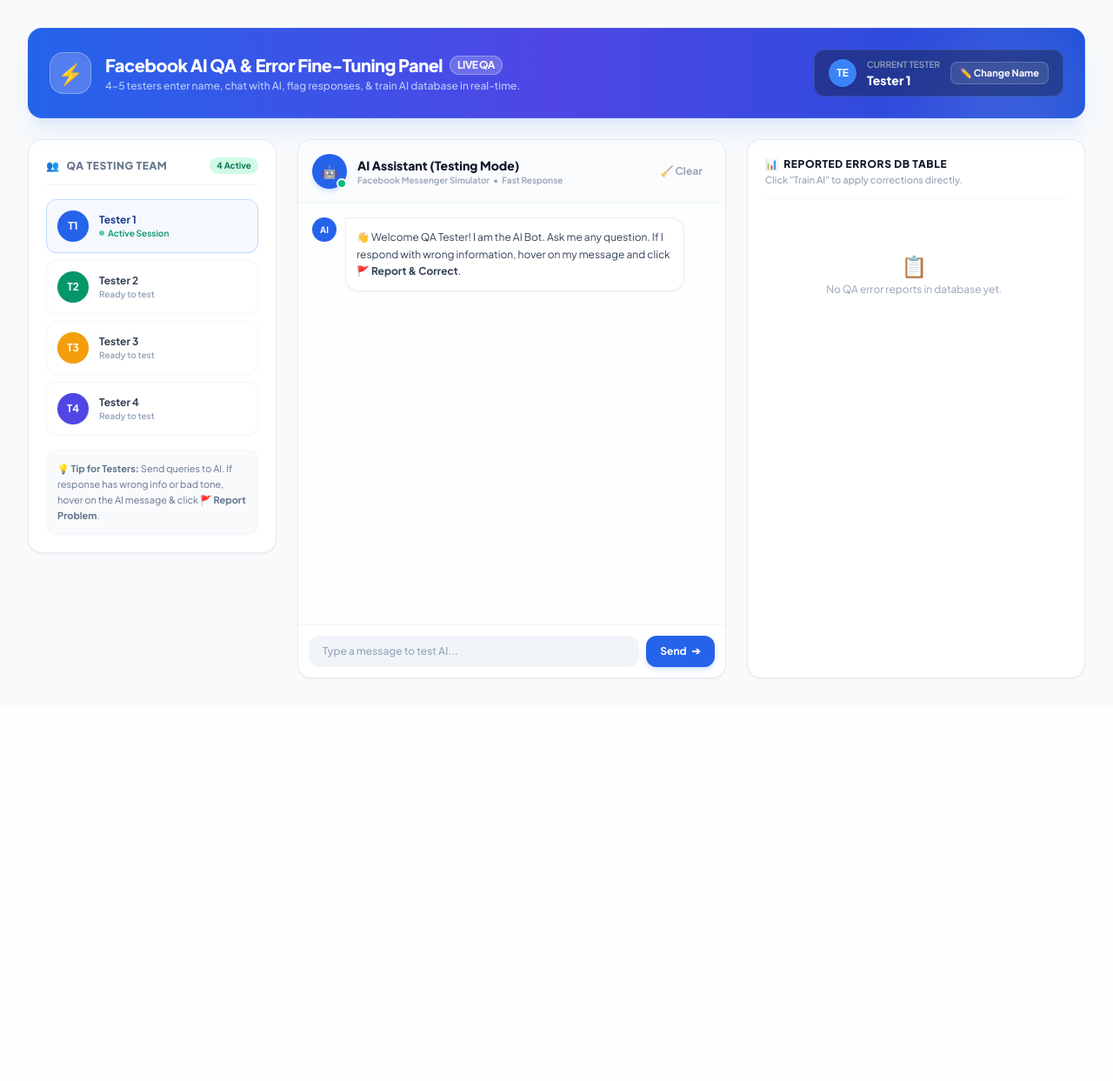
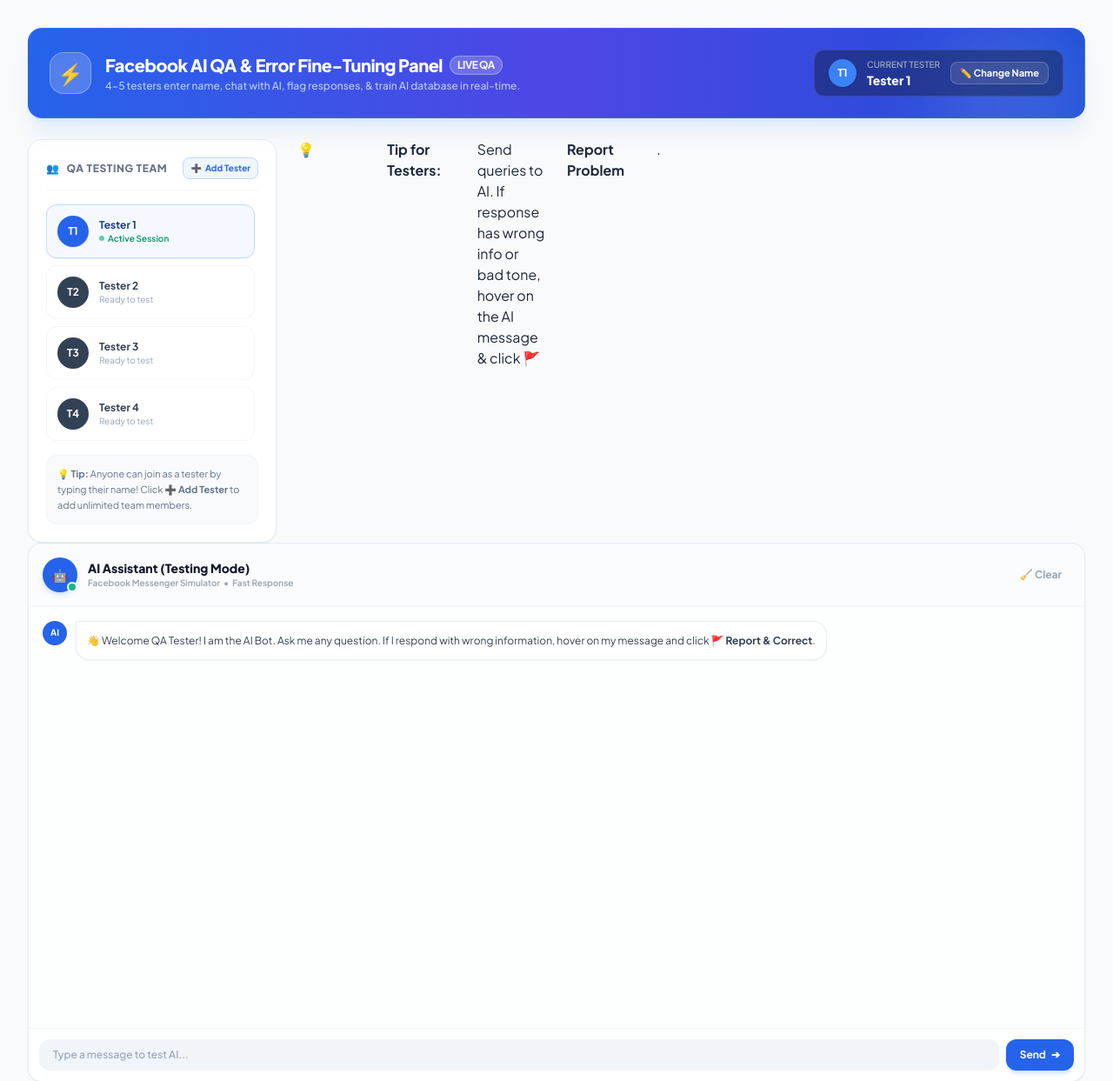
Before and after one commit to Prantho-das/ai-chat-bot, a FastAPI app: template app/templates/qa_panel.html in a window 1280 px wide. Shown: the part 64-1307 px from the top of the page at 87% size. Before the commit the page ends 845 px from the top, so only its background shows below. Run offline with FastAPI, Linux system fonts and the light colour scheme; the template is opened without the code that fills it, so the values that code supplies are empty; parts of the project's set-up code (start-up, migrations or seed data) failed here and were passed over; some libraries are stand-ins or nearby versions.

Commit message:
Support unlimited dynamic QA testers creation and session switching

```diff
--- a/app/templates/qa_panel.html
+++ b/app/templates/qa_panel.html
@@ -50,54 +50,19 @@
                 <h3 class="text-xs font-extrabold uppercase tracking-wider text-slate-500 flex items-center gap-2">
                     <span>👥</span> QA Testing Team
                 </h3>
-                <span class="text-[10px] bg-emerald-100 text-emerald-700 px-2 py-0.5 rounded-full font-bold">4 Active</span>
+                <button onclick="addNewTesterPrompt()" class="text-[10px] bg-blue-50 text-blue-600 hover:bg-blue-100 px-2 py-1 rounded-lg font-bold border border-blue-200 transition-all flex items-center gap-1">
+                    <span>➕</span> Add Tester
+                </button>
             </div>
 
-            <div class="space-y-2" id="testerList">
-                <div onclick="setTester('Tester 1')" class="tester-card p-3 rounded-xl border transition-all cursor-pointer flex items-center justify-between bg-blue-50/60 border-blue-200 text-blue-900 shadow-sm" id="card-Tester1">
-                    <div class="flex items-center space-x-3">
-                        <div class="w-9 h-9 rounded-full bg-blue-600 text-white font-bold flex items-center justify-center text-xs shadow-sm">T1</div>
-                        <div>
-                            <div class="font-bold text-xs">Tester 1</div>
-                            <div class="text-[10px] text-emerald-600 font-semibold flex items-center gap-1">
-                                <span class="w-1.5 h-1.5 rounded-full bg-emerald-500 animate-pulse"></span> Active Session
-                            </div>
-                        </div>
-                    </div>
-                </div>
-
-                <div onclick="setTester('Tester 2')" class="tester-card p-3 rounded-xl border border-slate-100 hover:border-slate-200 hover:bg-slate-50 transition-all cursor-pointer flex items-center justify-between text-slate-700" id="card-Tester2">
-                    <div class="flex items-center space-x-3">
-                        <div class="w-9 h-9 rounded-full bg-emerald-600 text-white font-bold flex items-center justify-center text-xs shadow-sm">T2</div>
-                        <div>
-                            <div class="font-bold text-xs">Tester 2</div>
-                            <div class="text-[10px] text-slate-400 font-semibold">Ready to test</div>
-                        </div>
-                    </div>
-                </div>
-
-                <div onclick="setTester('Tester 3')" class="tester-card p-3 rounded-xl border border-slate-100 hover:border-slate-200 hover:bg-slate-50 transition-all cursor-pointer flex items-center justify-between text-slate-700" id="card-Tester3">
-                    <div class="flex items-center space-x-3">
-                        <div class="w-9 h-9 rounded-full bg-amber-500 text-white font-bold flex items-center justify-center text-xs shadow-sm">T3</div>
-                        <div>
-                            <div class="font-bold text-xs">Tester 3</div>
-                            <div class="text-[10px] text-slate-400 font-semibold">Ready to test</div>
-                        </div>
-                    </div>
-                </div>
-
-                <div onclick="setTester('Tester 4')" class="tester-card p-3 rounded-xl border border-slate-100 hover:border-slate-200 hover:bg-slate-50 transition-all cursor-pointer flex items-center justify-between text-slate-700" id="card-Tester4">
-                    <div class="flex items-center space-x-3">
-                        <div class="w-9 h-9 rounded-full bg-indigo-600 text-white font-bold flex items-center justify-center text-xs shadow-sm">T4</div>
-                        <div>
-                            <div class="font-bold text-xs">Tester 4</div>
-                            <div class="text-[10px] text-slate-400 font-semibold">Ready to test</div>
-                        </div>
-                    </div>
-                </div>
+            <div class="space-y-2 max-h-[380px] overflow-y-auto pr-1 custom-scrollbar" id="testerList">
+                <!-- Dynamically rendered testers list -->
             </div>
 
             <div class="p-3 bg-slate-50 rounded-xl border border-slate-100 text-[11px] text-slate-500 leading-relaxed">
+                💡 <strong>Tip:</strong> Anyone can join as a tester by typing their name! Click ➕ <strong>Add Tester</strong> to add unlimited team members.
+            </div>
+        </div>
                 💡 <strong>Tip for Testers:</strong> Send queries to AI. If response has wrong info or bad tone, hover on the AI message & click 🚩 <strong>Report Problem</strong>.
             </div>
         </div>
@@ -254,28 +219,63 @@
 
 <script>
     let activeTester = localStorage.getItem("qa_active_tester") || "Tester 1";
+    let testersList = JSON.parse(localStorage.getItem("qa_testers_list")) || ["Tester 1", "Tester 2", "Tester 3", "Tester 4"];
     let chatHistory = [];
 
     document.addEventListener("DOMContentLoaded", () => {
+        renderTesters();
         setTester(activeTester);
     });
+
+    function renderTesters() {
+        if (!testersList.includes(activeTester)) {
+            testersList.push(activeTester);
+            localStorage.setItem("qa_testers_list", JSON.stringify(testersList));
+        }
+
+        const container = document.getElementById("testerList");
+        container.innerHTML = testersList.map(name => {
+            const isCurrent = name === activeTester;
+            const initials = name.split(" ").map(n => n[0]).join("").toUpperCase().substring(0, 2) || "T";
+            const safeId = name.replace(/\s+/g, '');
+            return `
+                <div onclick="setTester('${name}')" class="tester-card p-3 rounded-xl border transition-all cursor-pointer flex items-center justify-between ${isCurrent ? 'bg-blue-50/60 border-blue-200 text-blue-900 shadow-sm' : 'border-slate-100 hover:border-slate-200 hover:bg-slate-50 text-slate-700'}" id="card-${safeId}">
+                    <div class="flex items-center space-x-3">
+                        <div class="w-9 h-9 rounded-full ${isCurrent ? 'bg-blue-600' : 'bg-slate-700'} text-white font-bold flex items-center justify-center text-xs shadow-sm">${initials}</div>
+                        <div>
+                            <div class="font-bold text-xs">${name}</div>
+                            <div class="text-[10px] ${isCurrent ? 'text-emerald-600 font-semibold' : 'text-slate-400'} flex items-center gap-1">
+                                ${isCurrent ? '<span class="w-1.5 h-1.5 rounded-full bg-emerald-500 animate-pulse"></span> Active Session' : 'Ready to test'}
+                            </div>
+                        </div>
+                    </div>
+                </div>
+            `;
+        }).join("");
+    }
 
     function setTester(name) {
         activeTester = name;
         localStorage.setItem("qa_active_tester", name);
         document.getElementById("currentTesterName").innerText = name;
-        document.getElementById("testerBadgeAvatar").innerText = name.substring(0, 2).toUpperCase();
+        document.getElementById("testerBadgeAvatar").innerText = name.split(" ").map(n => n[0]).join("").toUpperCase().substring(0, 2) || "T";
+        renderTesters();
+    }
 
-        document.querySelectorAll(".tester-card").forEach(c => c.classList.remove("bg-blue-50/60", "border-blue-200", "text-blue-900", "shadow-sm"));
-        const target = document.getElementById(`card-${name.replace(/\s+/g, '')}`);
-        if(target) target.classList.add("bg-blue-50/60", "border-blue-200", "text-blue-900", "shadow-sm");
+    function addNewTesterPrompt() {
+        let name = prompt("Enter New QA Tester Name:");
+        if (name && name.trim()) {
+            let clean = name.trim();
+            if (!testersList.includes(clean)) {
+                testersList.push(clean);
+                localStorage.setItem("qa_testers_list", JSON.stringify(testersList));
+            }
+            setTester(clean);
+        }
     }
 
     function switchTesterModal() {
-        let input = prompt("Enter your Name for QA Testing:", activeTester);
-        if(input && input.trim()) {
-            setTester(input.trim());
-        }
+        addNewTesterPrompt();
     }
 
     async function sendChatMessage() {
```
